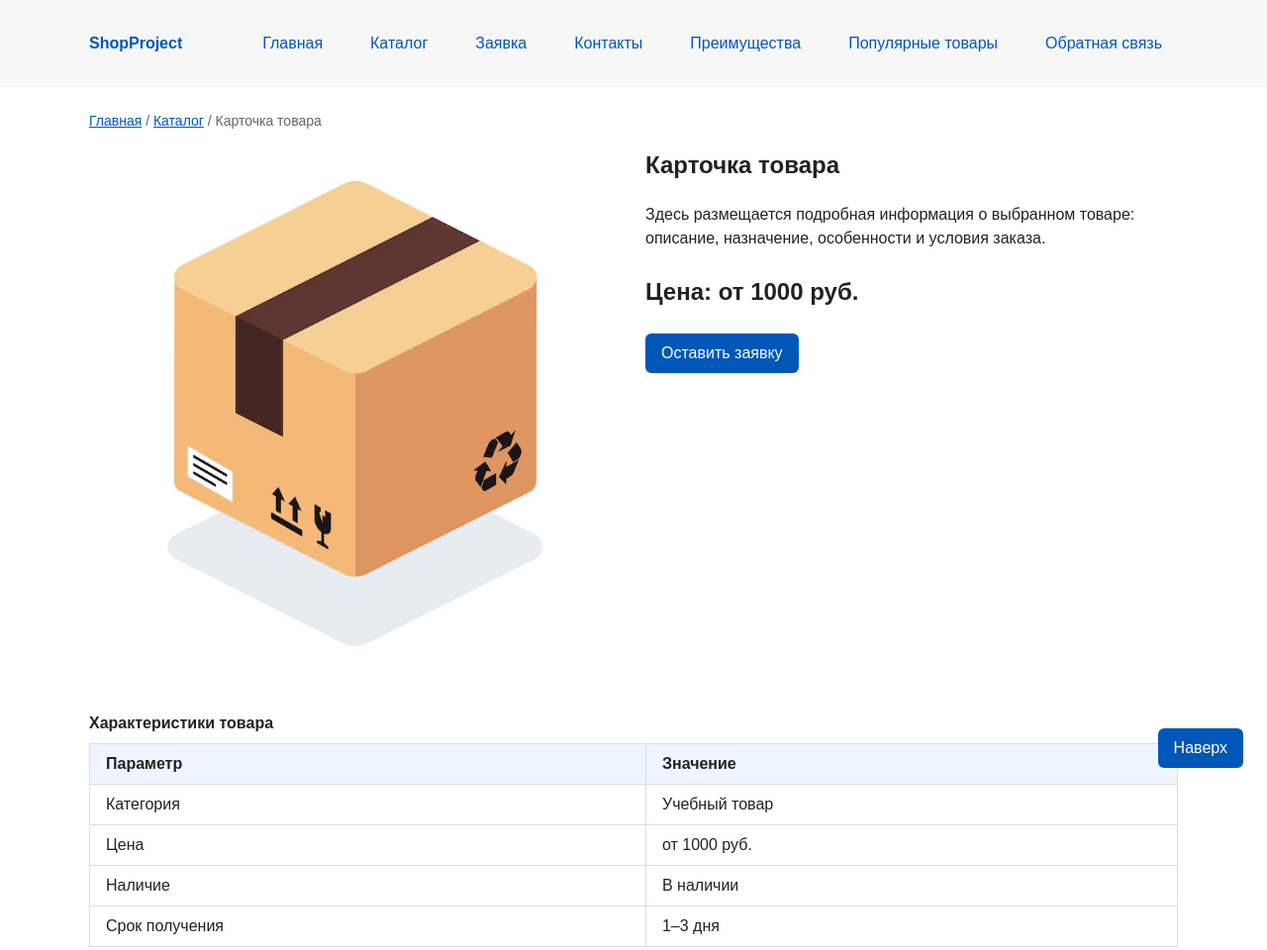
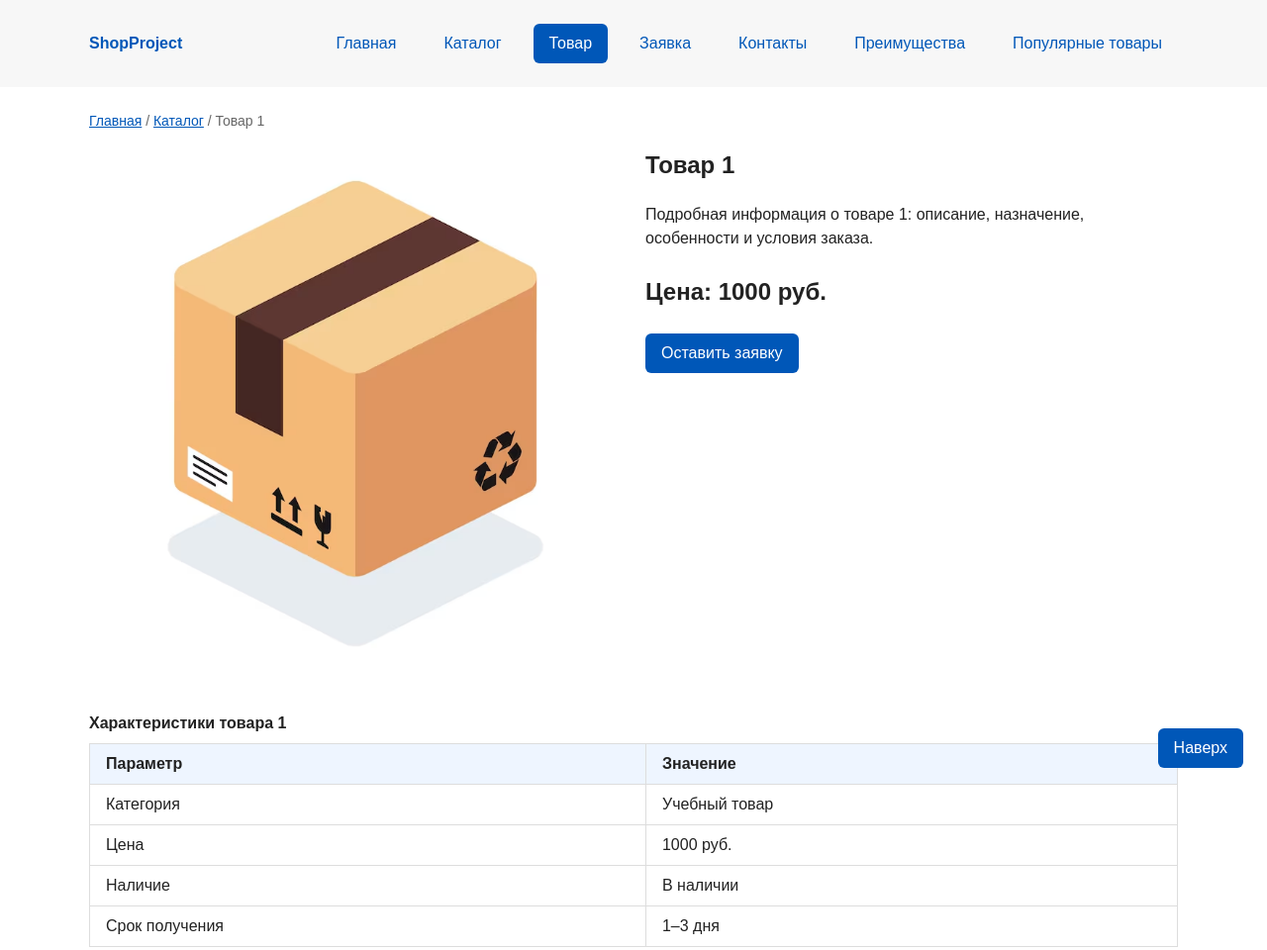
Before and after one commit to wqlwr/kr1-html-css-shop, a plain HTML site: page product.html in a window 1280 px wide. Shown: the top 960 px of the page at 99% size. Drawn offline with Linux system fonts and the light colour scheme.

Commit message:
fix: update navigation and product page

```diff
--- a/product.html
+++ b/product.html
@@ -3,11 +3,11 @@
 <head>
   <meta charset="UTF-8">
   <meta name="viewport" content="width=device-width, initial-scale=1.0">
-  <meta name="description" content="Карточка товара: описание, характеристики и цена.">
-  <title>Карточка товара — Учебный интернет-магазин</title>
+  <meta name="description" content="Товар 1: описание, характеристики и цена.">
+  <title>Товар 1 — Учебный интернет-магазин</title>
   <meta property="og:type" content="website">
-  <meta property="og:title" content="Карточка товара — Учебный интернет-магазин">
-  <meta property="og:description" content="Карточка товара: описание, характеристики и цена.">
+  <meta property="og:title" content="Товар 1 — Учебный интернет-магазин">
+  <meta property="og:description" content="Товар 1: описание, характеристики и цена.">
   <meta property="og:image" content="https://wqlwr.github.io/kr1-html-css-shop/images/preview.jpg">
   <link rel="stylesheet" href="css/style.css">
 </head>
@@ -20,39 +20,39 @@
         <ul class="site-nav__list">
           <li class="site-nav__item"><a class="site-nav__link" href="index.html">Главная</a></li>
           <li class="site-nav__item"><a class="site-nav__link" href="catalog.html">Каталог</a></li>
+          <li class="site-nav__item"><a class="site-nav__link site-nav__link--active" href="product.html">Товар</a></li>
           <li class="site-nav__item"><a class="site-nav__link" href="order.html">Заявка</a></li>
           <li class="site-nav__item"><a class="site-nav__link" href="contacts.html">Контакты</a></li>
           <li class="site-nav__item"><a class="site-nav__link" href="index.html#advantages">Преимущества</a></li>
           <li class="site-nav__item"><a class="site-nav__link" href="index.html#popular">Популярные товары</a></li>
-          <li class="site-nav__item"><a class="site-nav__link" href="index.html#contacts">Обратная связь</a></li>
         </ul>
       </nav>
     </div>
   </header>
 
-    <main>
+  <main>
     <nav class="breadcrumbs" aria-label="Хлебные крошки">
       <a class="breadcrumbs__link" href="index.html">Главная</a> /
       <a class="breadcrumbs__link" href="catalog.html">Каталог</a>
-      <span class="breadcrumbs__current">Карточка товара</span>
+      <span class="breadcrumbs__current">Товар 1</span>
     </nav>
 
     <section class="product-details">
-    <img class="product-details__image" src="images/product.jpg" alt="Изображение товара" width="480" height="360">
+      <img class="product-details__image" src="images/product.jpg" alt="Изображение товара 1" width="480" height="360">
 
       <div class="product-details__info">
-        <h1 class="product-details__title">Карточка товара</h1>
+        <h1 class="product-details__title">Товар 1</h1>
         <p class="product-details__description">
-          Здесь размещается подробная информация о выбранном товаре: описание, назначение, особенности и условия заказа.
+          Подробная информация о товаре 1: описание, назначение, особенности и условия заказа.
         </p>
-        <p class="product-details__price">Цена: от 1000 руб.</p>
+        <p class="product-details__price">Цена: 1000 руб.</p>
         <a class="button button--primary" href="order.html">Оставить заявку</a>
       </div>
     </section>
 
     <section class="section">
       <table class="product-table">
-        <caption>Характеристики товара</caption>
+        <caption>Характеристики товара 1</caption>
         <thead>
           <tr>
             <th>Параметр</th>
@@ -66,7 +66,7 @@
           </tr>
           <tr>
             <td>Цена</td>
-            <td>от 1000 руб.</td>
+            <td>1000 руб.</td>
           </tr>
           <tr>
             <td>Наличие</td>
```
Also changed, not shown: catalog.html (+1 -1 lines), contacts.html (+1 -1 lines), index.html (+1 -1 lines), order.html (+1 -1 lines).
